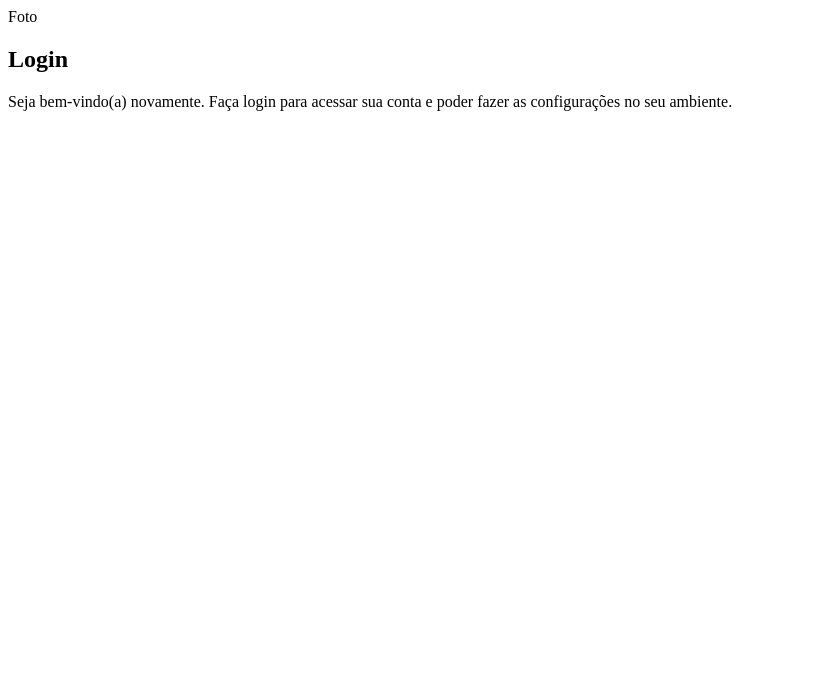
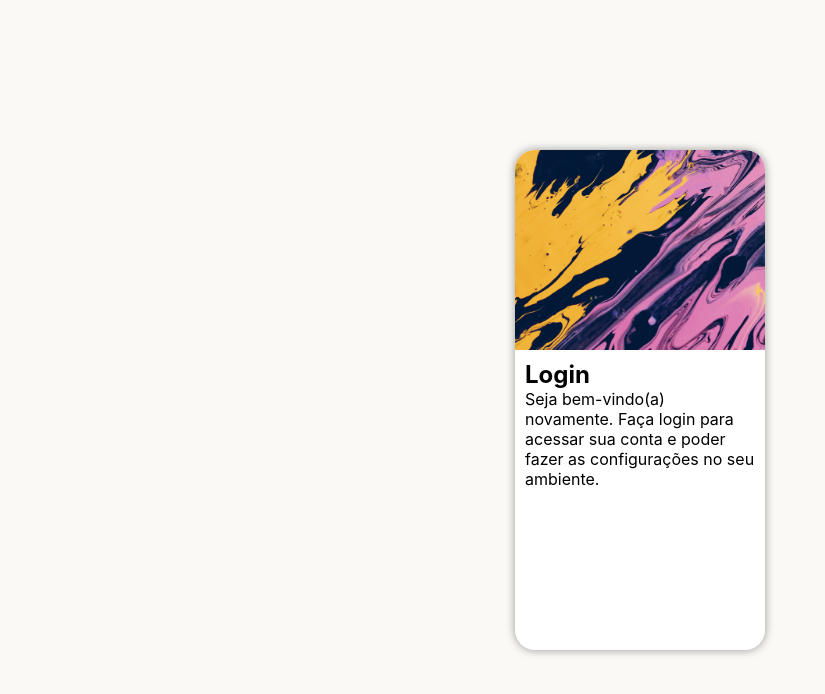
Before and after one commit to aliciabat/projeto-login, a plain HTML site: page index.html in a window 1280 px wide. Shown: the whole page, without its empty margins (0-825 px from the left). Drawn offline with Linux system fonts and the light colour scheme.

Commit message:
css update

```diff
--- a/estilos/style.css
+++ b/estilos/style.css
@@ -2,6 +2,53 @@
 
 /*
     Paleta de cores
-    Verde: #49a09d
+    Off: #faf9f6
     Lilás: #5f2c82
 */
+
+* {
+    font-family: -apple-system, BlinkMacSystemFont, 'Segoe UI', Roboto, Oxygen, Ubuntu, Cantarell, 'Open Sans', 'Helvetica Neue', sans-serif;
+    padding: 0;
+    margin: 0;
+    box-sizing: border-box;
+}
+
+body,html {
+    background-color: #faf9f6;
+    height: 100vh;
+    width: 100vw;
+}
+
+main {
+    position: relative;
+    height: 100vh;
+    width: 100vw;
+}
+
+#login {
+    position: absolute;
+    top: 50%;
+    left: 50%;
+    transform: translate(-50%, -50%);
+    overflow: hidden;
+
+    background-color: white;
+    width: 250px;
+    height: 500px;
+    border-radius: 20px;
+    box-shadow: 0px 0px 10px rgba(0, 0, 0, 0.4);
+}
+
+#imagem {
+    display: block;
+    background: #faf9f6 url(../imagens/pexels-dids-2911519.jpg) no-repeat;
+    background-size: cover;
+    background-position: center;
+    height: 200px;
+}
+
+#form {
+    display: block;
+    padding: 10px;
+
+}
--- a/index.html
+++ b/index.html
@@ -11,7 +11,7 @@
     <main>
         <section id="login">
             <div id="imagem">
-                Foto
+                <!-- IMAGEM -->
             </div>
             <div id="form">
                 <h1>Login</h1>
```
